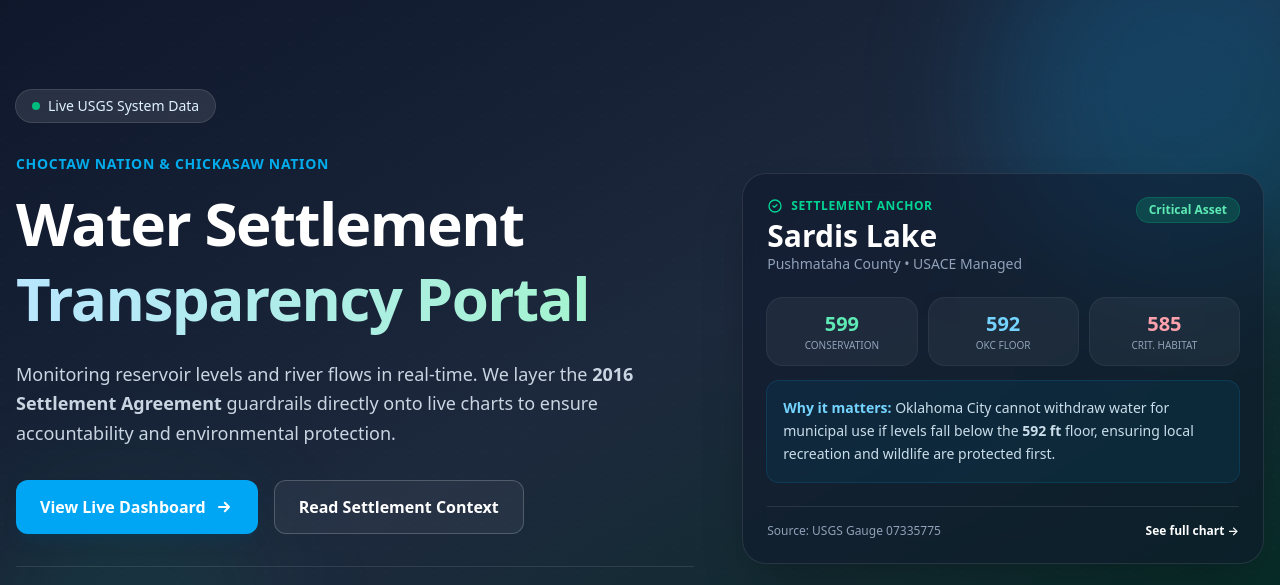
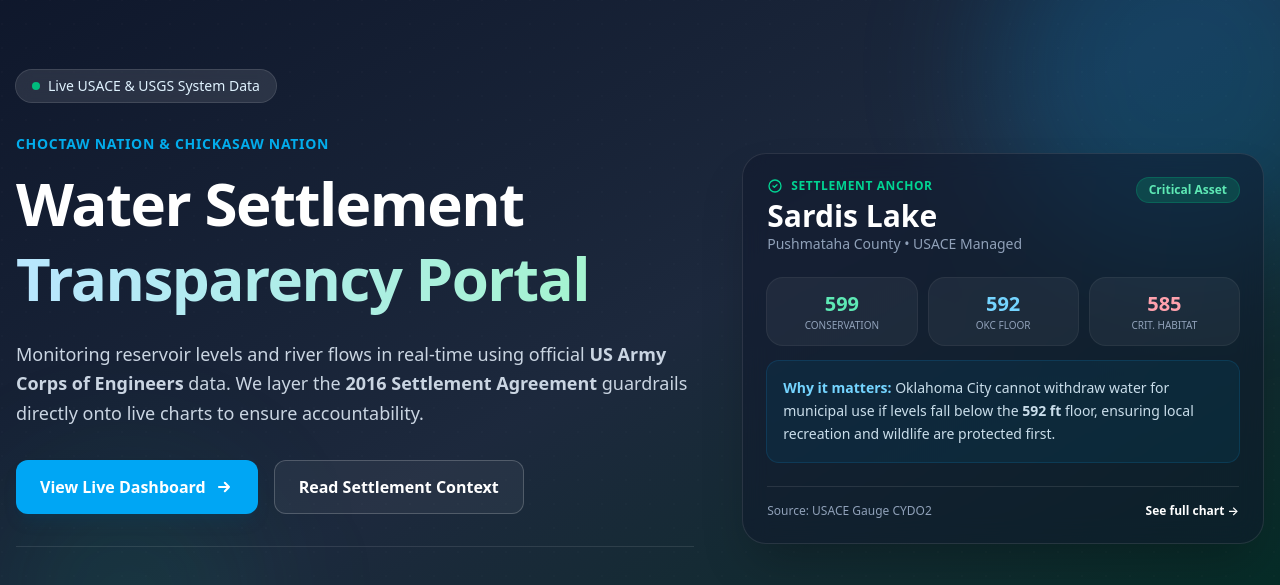
Before and after one commit to srmcno/nextjs, a Next.js app: page / in a window 1280 px wide. Shown: the part 197-782 px from the top of the page. Built offline with nearby package versions, Linux system fonts and the light colour scheme; no server answers.

Commit message:
Update page.tsx

```diff
--- a/app/page.tsx
+++ b/app/page.tsx
@@ -41,7 +41,7 @@
                 <span className="absolute inline-flex h-full w-full animate-ping rounded-full bg-emerald-400 opacity-75"></span>
                 <span className="relative inline-flex h-2 w-2 rounded-full bg-emerald-500"></span>
               </span>
-              Live USGS System Data
+              Live USACE & USGS System Data
             </div>
 
             <div>
@@ -51,7 +51,7 @@
                 <span className="text-transparent bg-clip-text bg-gradient-to-r from-sky-200 to-emerald-200">Transparency Portal</span>
               </h1>
               <p className="mt-6 max-w-2xl text-lg leading-relaxed text-slate-300">
-                Monitoring reservoir levels and river flows in real-time. We layer the <strong>2016 Settlement Agreement</strong> guardrails directly onto live charts to ensure accountability and environmental protection.
+                Monitoring reservoir levels and river flows in real-time using official <strong>US Army Corps of Engineers</strong> data. We layer the <strong>2016 Settlement Agreement</strong> guardrails directly onto live charts to ensure accountability.
               </p>
             </div>
 
@@ -131,7 +131,7 @@
               </div>
 
               <div className="mt-6 flex items-center justify-between border-t border-white/10 pt-4 text-xs text-slate-400">
-                <span>Source: USGS Gauge 07335775</span>
+                <span>Source: USACE Gauge CYDO2</span>
                 <a href="/dashboard" className="font-semibold text-white hover:text-emerald-300 hover:underline">See full chart →</a>
               </div>
             </div>
```
